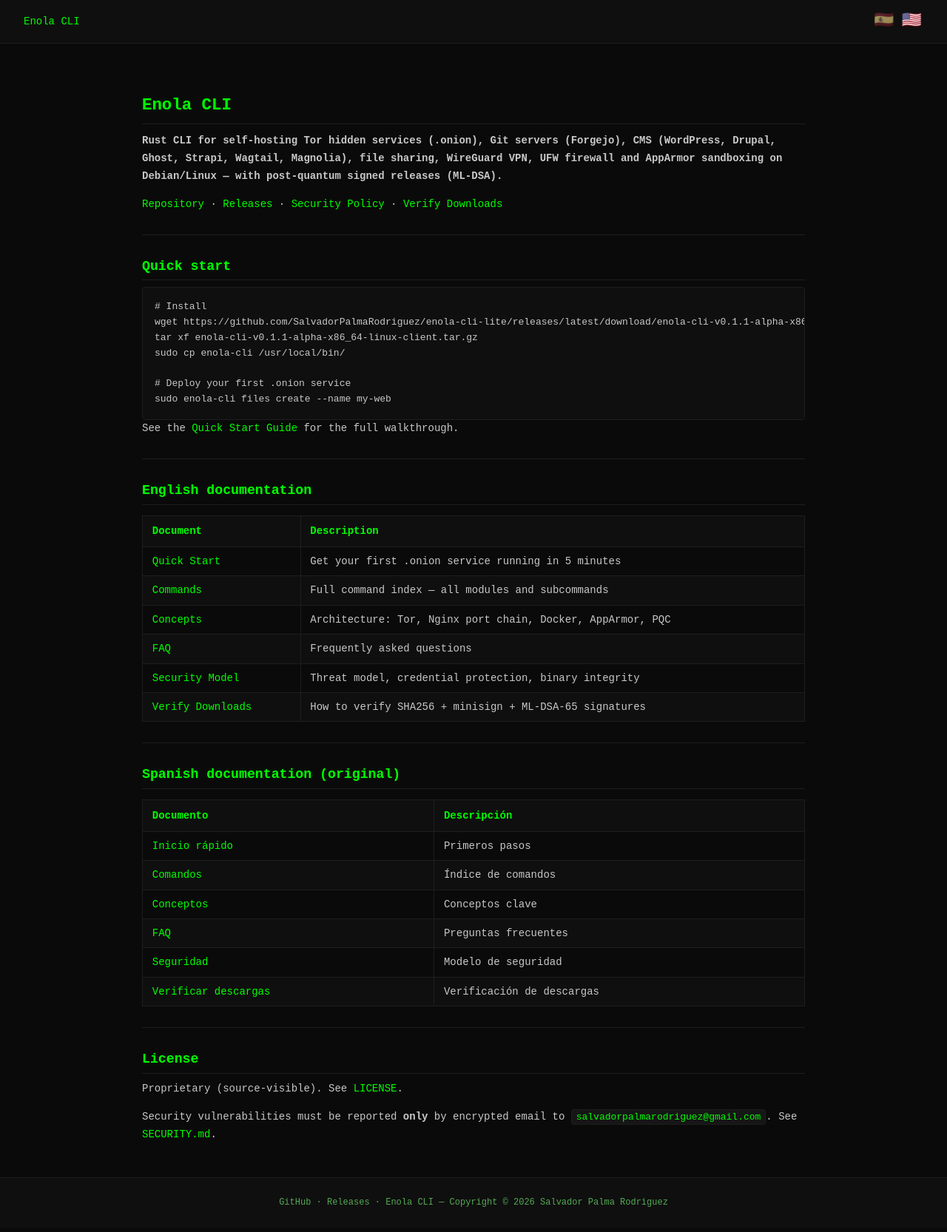
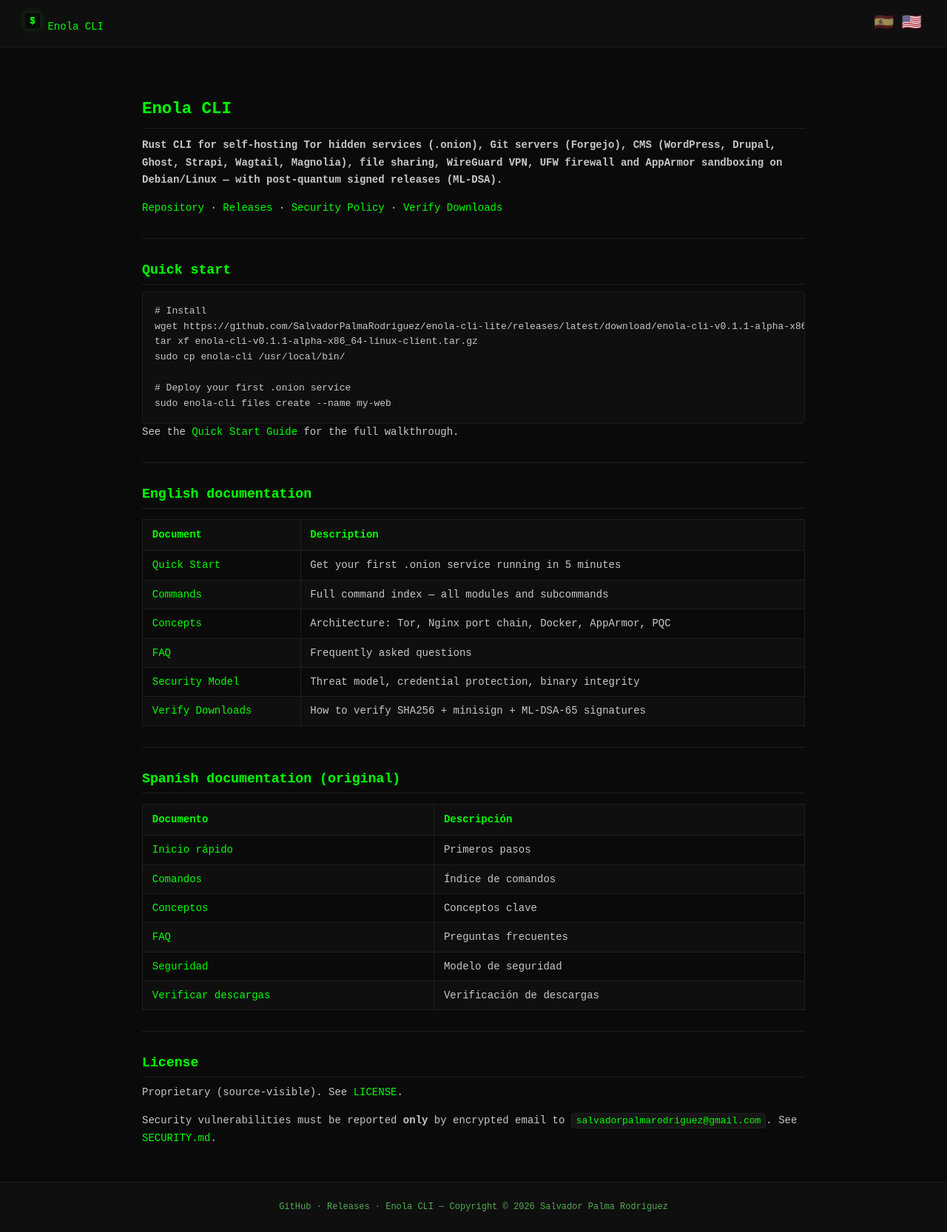
Before and after one commit to SalvadorPalmaRodriguez/enola-cli-lite, a Jekyll site: the page built from docs/index.md, in a window 1280 px wide. Shown: the whole page at 74% size. Built offline with Jekyll 4.4.1, drawn with Linux system fonts in a browser that asks for light colours; our own code applies the rules of GitHub Pages for plain Markdown files.

Commit message:
feat(docs): logo + social preview + AGENTS.md §13.51 (Pages maintenance)
- Add docs/assets/logo.svg (terminal $ with green glow, 32x32)
- Add docs/assets/social-preview.svg (1280x640, terminal mockup hacker style)
- Display logo in header next to site title
- AGENTS.md §13.51: rules for bilingual Pages maintenance, style, and updates

```diff
--- a/docs/_layouts/default.html
+++ b/docs/_layouts/default.html
@@ -44,7 +44,10 @@
 
     <header class="site-header">
         <div class="wrapper site-header-inner">
-            <a class="site-title" href="{{ '/' | relative_url }}">{{ site.title | escape }}</a>
+            <a class="site-title" href="{{ '/' | relative_url }}">
+                <img src="{{ '/assets/logo.svg' | relative_url }}" alt="Enola CLI" class="site-logo" width="24" height="24">
+                {{ site.title | escape }}
+            </a>
             <div class="lang-switcher">
                 {% if current_lang == 'en' %}
                     <a href="{{ lang_alt | relative_url }}" class="lang-flag" title="Español">🇪🇸</a>
--- a/docs/assets/enola-hacker.css
+++ b/docs/assets/enola-hacker.css
@@ -60,6 +60,15 @@
     font-family: var(--mono) !important;
     text-shadow: 0 0 8px var(--accent-glow) !important;
     font-size: 18px !important;
+    display: flex !important;
+    align-items: center !important;
+    gap: 8px !important;
+    text-decoration: none !important;
+}
+
+.site-logo {
+    filter: drop-shadow(0 0 4px var(--accent-glow));
+    flex-shrink: 0;
 }
 
 .site-header nav a,
```
Also changed, not shown: docs/assets/logo.svg (added), docs/assets/social-preview.svg (added).
